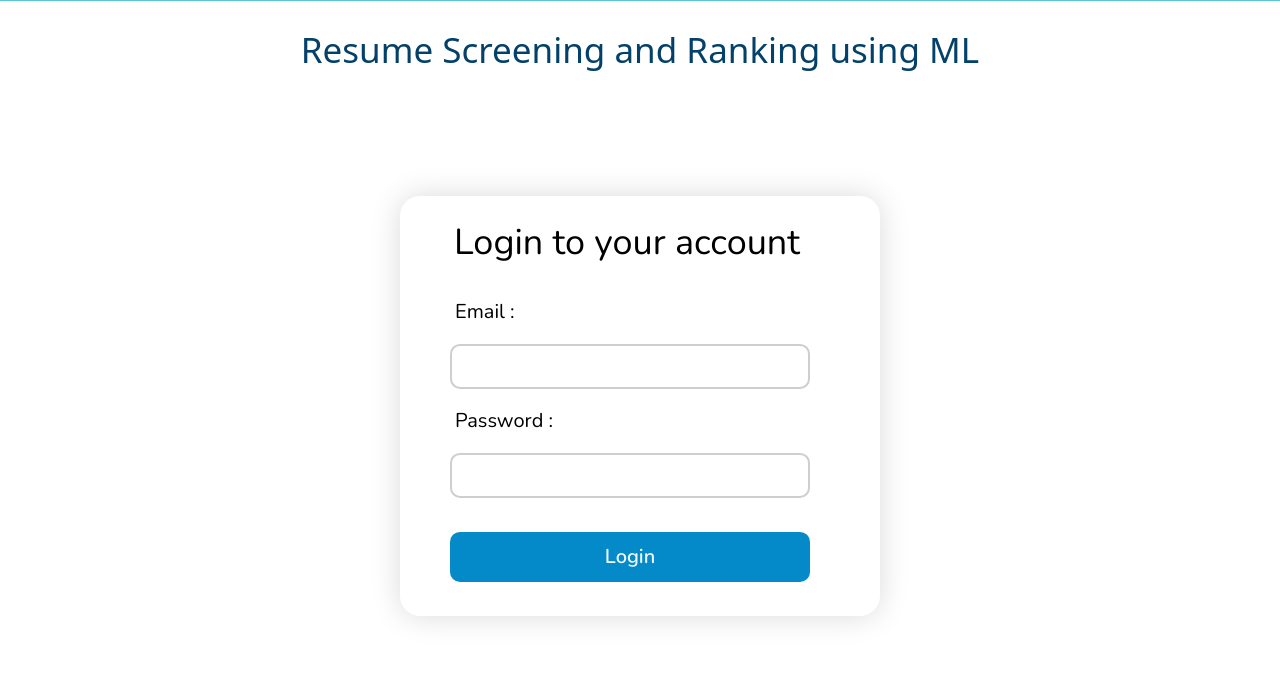
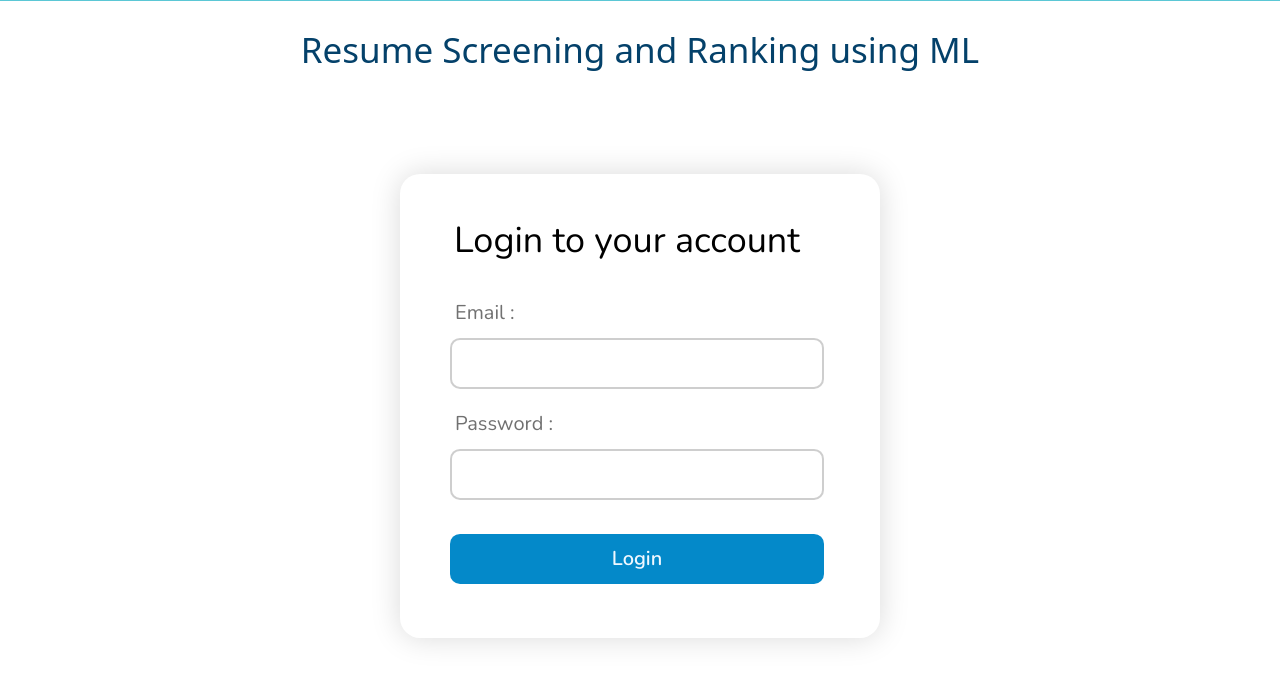
Before and after one commit to neha5-20/Resume-screening-and-ranking, a Flask app: page /email-login in a window 1280 px wide. Shown: the part 74-757 px from the top of the page. Run offline with Flask 2, Linux system fonts and the light colour scheme; parts of the project's set-up code (start-up, migrations or seed data) failed here and were passed over; some libraries are stand-ins or nearby versions.

Commit message:
Login Page form padding corrected

```diff
--- a/static/css/login.css
+++ b/static/css/login.css
@@ -21,8 +21,7 @@
     position: absolute;
     box-shadow: 0px 0px 30px rgba(0, 0, 0, 0.15);
     color: black;
-    padding-left: 20px;
-    padding-right: 10px;
+    padding: 20px;
     border-radius: 20px;
     font-family: system-ui, -apple-system, BlinkMacSystemFont, 'Segoe UI', Roboto, Oxygen, Ubuntu, Cantarell, 'Open Sans', 'Helvetica Neue', sans-serif
 }
@@ -34,12 +33,13 @@
 }
 .login-form label{
     font-size: 20px;
-    margin: 17px 0;
+    margin: 20px 0 10px 0px;
     margin-left: 35px;
+    color: rgb(113 113 113)
 }
 .login-form input{
-    font-size: 14px;
-    width: 80%;
+    font-size: 18px;
+    width: 85%;
     padding: 10px 10px;
     border: 0;
     margin-left: 30px;
@@ -49,7 +49,7 @@
 .login-form button{
     font-size: 20px;
     font-weight: bold;
-    width: 80%;
+    width: 85%;
     color: aliceblue;
     padding: 10px 45px;
     margin: 34px 30px;
@@ -58,5 +58,5 @@
     background-color: #0489c9;
 }
 .login-form button:hover{
-    background-color: rgba(108, 143, 248, 0.962);
+    background-color: #006ea3;
 }
```
